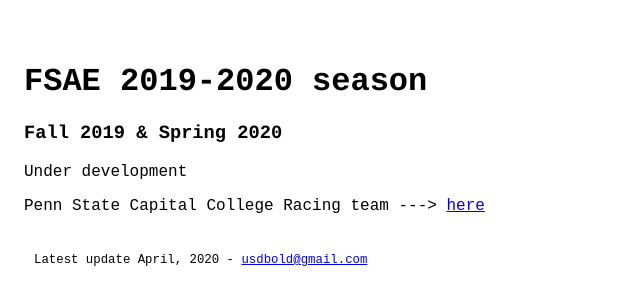
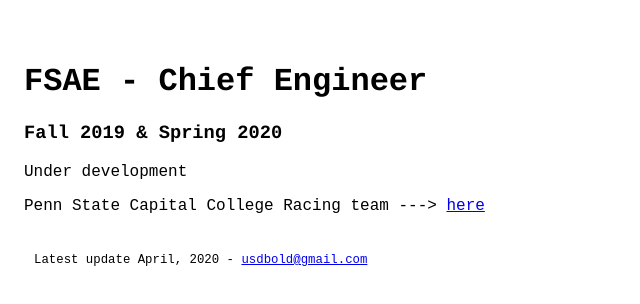
Before and after one commit to agkevin/agkevin.github.io, a plain HTML site: page scripts/projects/fsae2020.html in a window 1280 px wide. Shown: the whole page, without its empty margins (0-640 px from the left). Drawn offline with Linux system fonts and the light colour scheme.

Commit message:
Update fsae2020.html

```diff
--- a/scripts/projects/fsae2020.html
+++ b/scripts/projects/fsae2020.html
@@ -13,7 +13,7 @@
 </head>
 <body style="text-align: left; margin: 3vh">
 <br>
-<h1 id="header1">FSAE 2019-2020 season</h1>
+<h1 id="header1">FSAE - Chief Engineer</h1>
 <h3>Fall 2019 & Spring 2020</h3>
 <p>Under development</p>
 <p>Penn State Capital College Racing team ---> <a href="https://www.facebook.com/ccrhbg/">here</a> </p>
```
